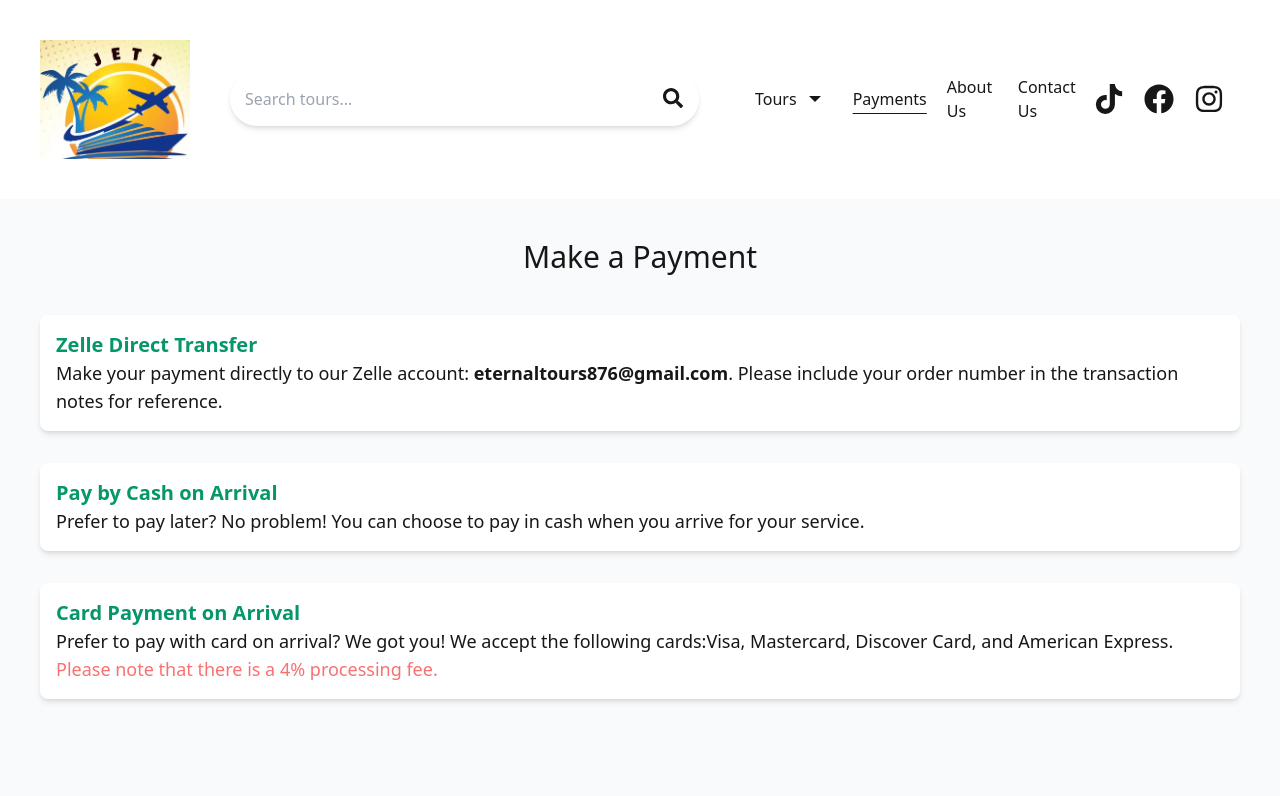
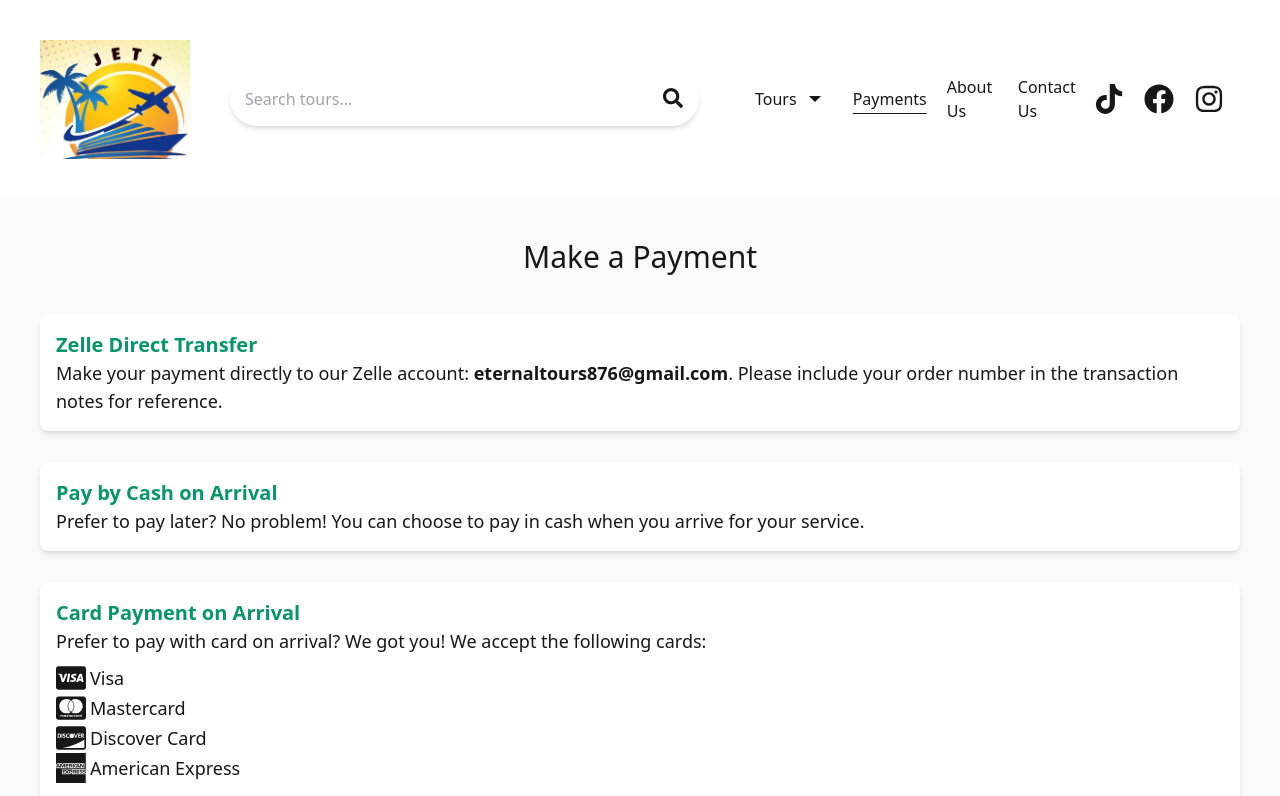
Before and after one commit to winnie-webb/eternal-tours-official, a Next.js app: page /pay in a window 1280 px wide. Shown: the top 796 px of the page. Built offline with nearby package versions, Linux system fonts and the light colour scheme.

Commit message:
Improved Ui with icons

```diff
--- a/app/pay/page.jsx
+++ b/app/pay/page.jsx
@@ -2,6 +2,8 @@
 
 import React, { Suspense, useState, useEffect } from "react";
 import { useSearchParams } from "next/navigation";
+import { FaCcDiscover, FaCcMastercard, FaCcVisa } from "react-icons/fa";
+import { SiAmericanexpress } from "react-icons/si";
 
 const PaymentComponent = () => {
   const [amount, setAmount] = useState("");
@@ -45,14 +47,30 @@ const PaymentComponent = () => {
           <h2 className="text-xl font-semibold text-emerald-600">
             Card Payment on Arrival
           </h2>
-          <p>
+          <div>
             Prefer to pay with card on arrival? We got you! We accept the
-            following cards:Visa, Mastercard, Discover Card, and American
-            Express.{" "}
+            following cards:
+            <div className="my-2">
+              <div className="flex items-center gap-1">
+                <FaCcVisa size={30} /> Visa
+              </div>
+              <div className="flex items-center  gap-1">
+                <FaCcMastercard size={30} />
+                Mastercard{" "}
+              </div>
+              <div className="flex items-center  gap-1">
+                <FaCcDiscover size={30} />
+                Discover Card{" "}
+              </div>
+              <div className="flex items-center  gap-1">
+                <SiAmericanexpress size={30} />
+                American Express{" "}
+              </div>
+            </div>
             <span className="text-red-400">
               Please note that there is a 4% processing fee.
             </span>
-          </p>
+          </div>
         </div>
       </div>
     </section>
--- a/app/product/[id]/BookingForm/BookingSuccessMsg.jsx
+++ b/app/product/[id]/BookingForm/BookingSuccessMsg.jsx
@@ -1,5 +1,6 @@
 import getPickupTitle from "@/app/utils/getPickupTitle";
 import { AiOutlineCheckCircle } from "react-icons/ai";
+import { FaCcDiscover, FaCcMastercard, FaCcVisa } from "react-icons/fa";
 
 function BookingSuccessMsg({ orderNumber, formData }) {
   const pickupForTour = getPickupTitle(formData.pickup_dropoff);
@@ -41,14 +42,30 @@ function BookingSuccessMsg({ orderNumber, formData }) {
             <h2 className="text-xl font-semibold text-emerald-600">
               Card Payment on Arrival
             </h2>
-            <p>
+            <div>
               Prefer to pay with card on arrival? We got you! We accept the
-              following cards: Visa, Mastercard, Discover Card, and American
-              Express.{" "}
+              following cards:
+              <div className="my-2">
+                <div className="flex items-center gap-1">
+                  <FaCcVisa size={30} /> Visa
+                </div>
+                <div className="flex items-center  gap-1">
+                  <FaCcMastercard size={30} />
+                  Mastercard{" "}
+                </div>
+                <div className="flex items-center  gap-1">
+                  <FaCcDiscover size={30} />
+                  Discover Card{" "}
+                </div>
+                <div className="flex items-center  gap-1">
+                  <SiAmericanexpress size={30} />
+                  American Express{" "}
+                </div>
+              </div>
               <span className="text-red-400">
                 Please note that there is a 4% processing fee.
               </span>
-            </p>
+            </div>
           </div>
         </div>
       </section>
--- a/package.json
+++ b/package.json
@@ -22,7 +22,7 @@
     "react": "^18",
     "react-dom": "^18",
     "react-hot-toast": "^2.4.1",
-    "react-icons": "^5.3.0"
+    "react-icons": "^5.4.0"
   },
   "devDependencies": {
     "eslint": "^8",
```
Also changed, not shown: 1 other file (tests, documents, lock files or other folders).
